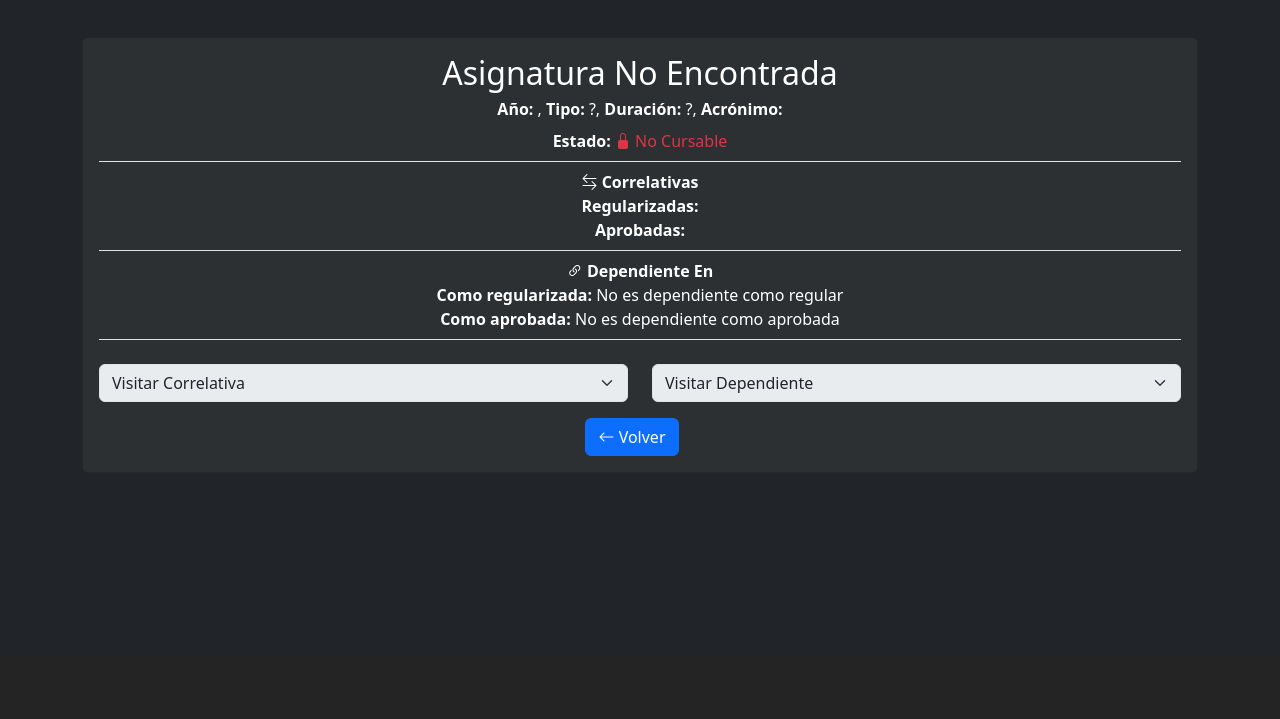
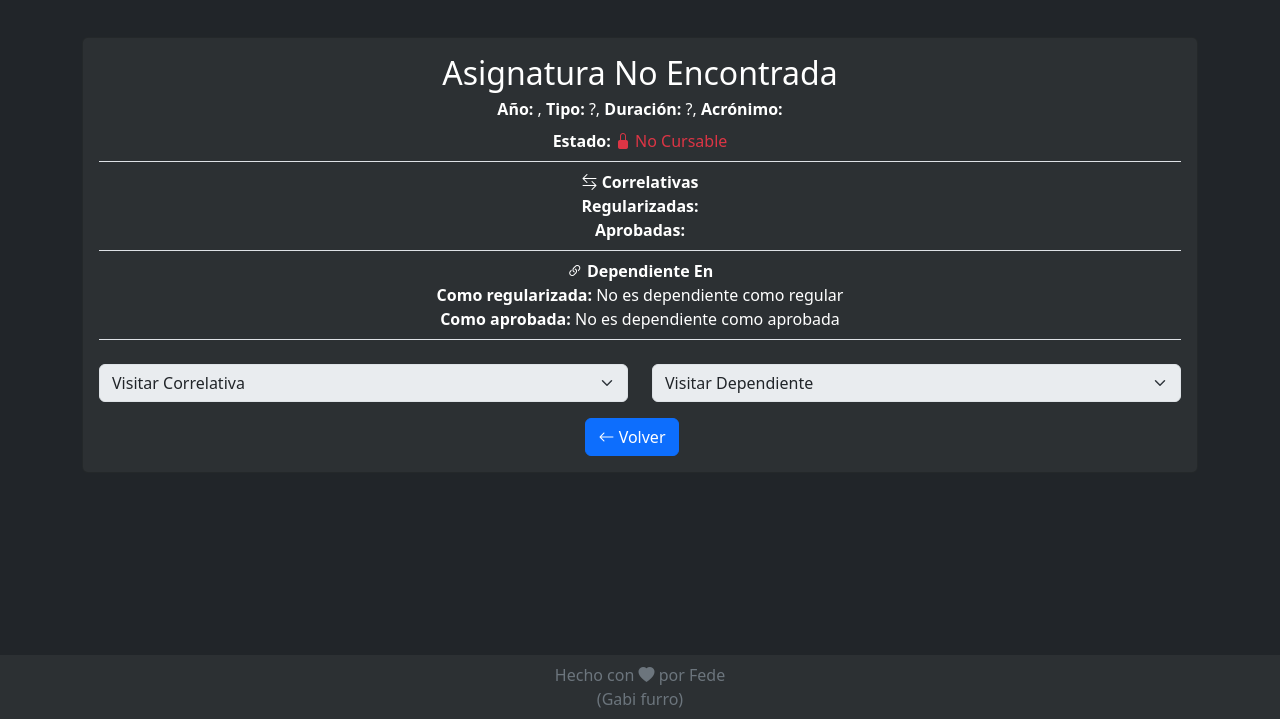
Before and after one commit to FunesFede/materias-web, a React (Vite) app: page /materias-web/1 in a window 1280 px wide. Shown: the part 145-864 px from the top of the page. Before the commit the page ends 800 px from the top, so only its background shows below. Built offline with nearby package versions, Linux system fonts and the light colour scheme; a web font is replaced by a local one.

Commit message:
Add footer

```diff
--- /dev/null
+++ b/components/Footer.jsx
@@ -0,0 +1,12 @@
+import React from "react";
+
+export default function () {
+	return (
+		<footer className='bg-dark-custom p-2 text-secondary'>
+			<p className='m-0'>
+				Hecho con <i class='bi bi-heart-fill'></i> por Fede
+			</p>
+			<p className='m-0'>(Gabi furro)</p>
+		</footer>
+	);
+}
--- a/src/App.jsx
+++ b/src/App.jsx
@@ -4,6 +4,7 @@ import { ToastContainer, Flip } from "react-toastify";
 
 import Main from "../pages/Main.jsx";
 import AsignaturaInfo from "../pages/AsignaturaInfo.jsx";
+import Footer from "../components/Footer.jsx";
 
 function App() {
 	return (
@@ -13,6 +14,7 @@ function App() {
 					<Route path='/materias-web' element={<Main />} />
 					<Route path='/materias-web/:acrom' element={<AsignaturaInfo />} />
 				</Routes>
+				<Footer />
 				<ToastContainer
 					position='bottom-right'
 					autoClose={10000}
```
